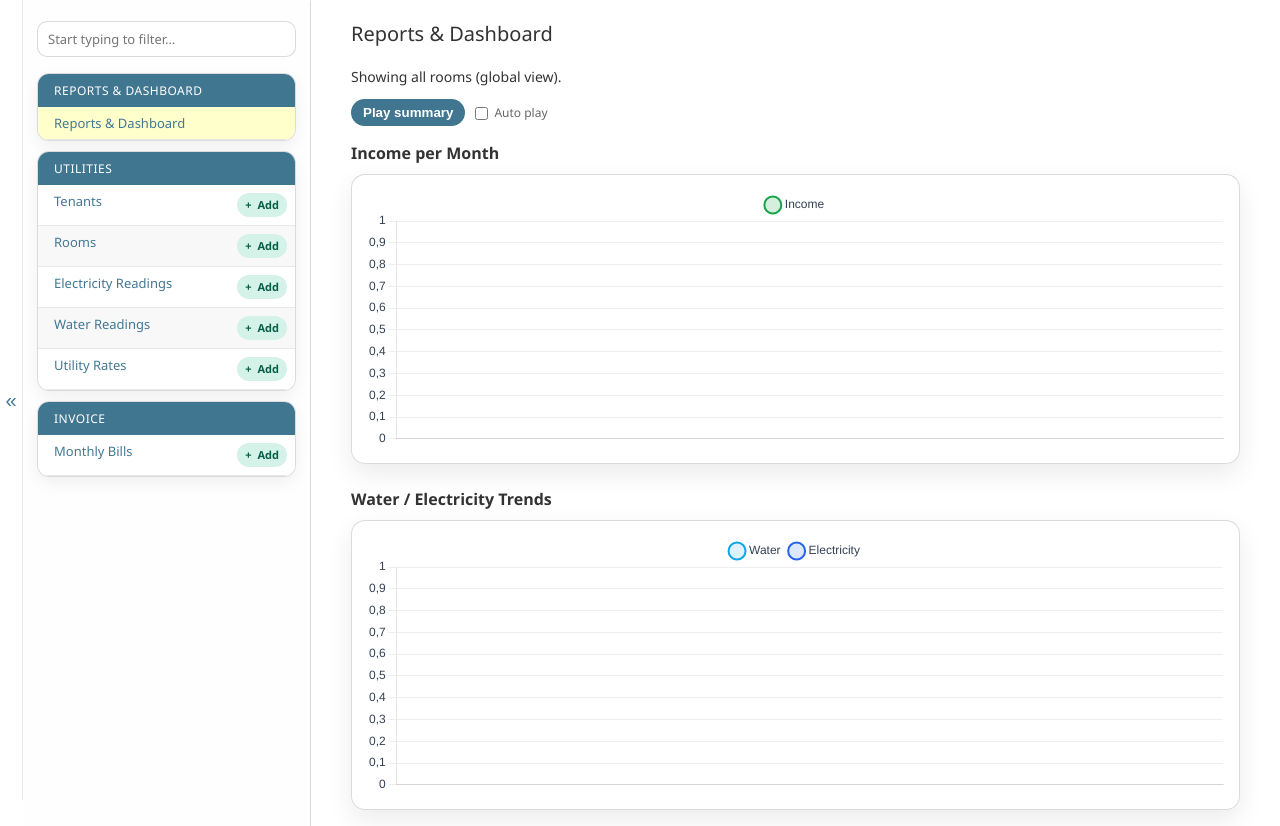
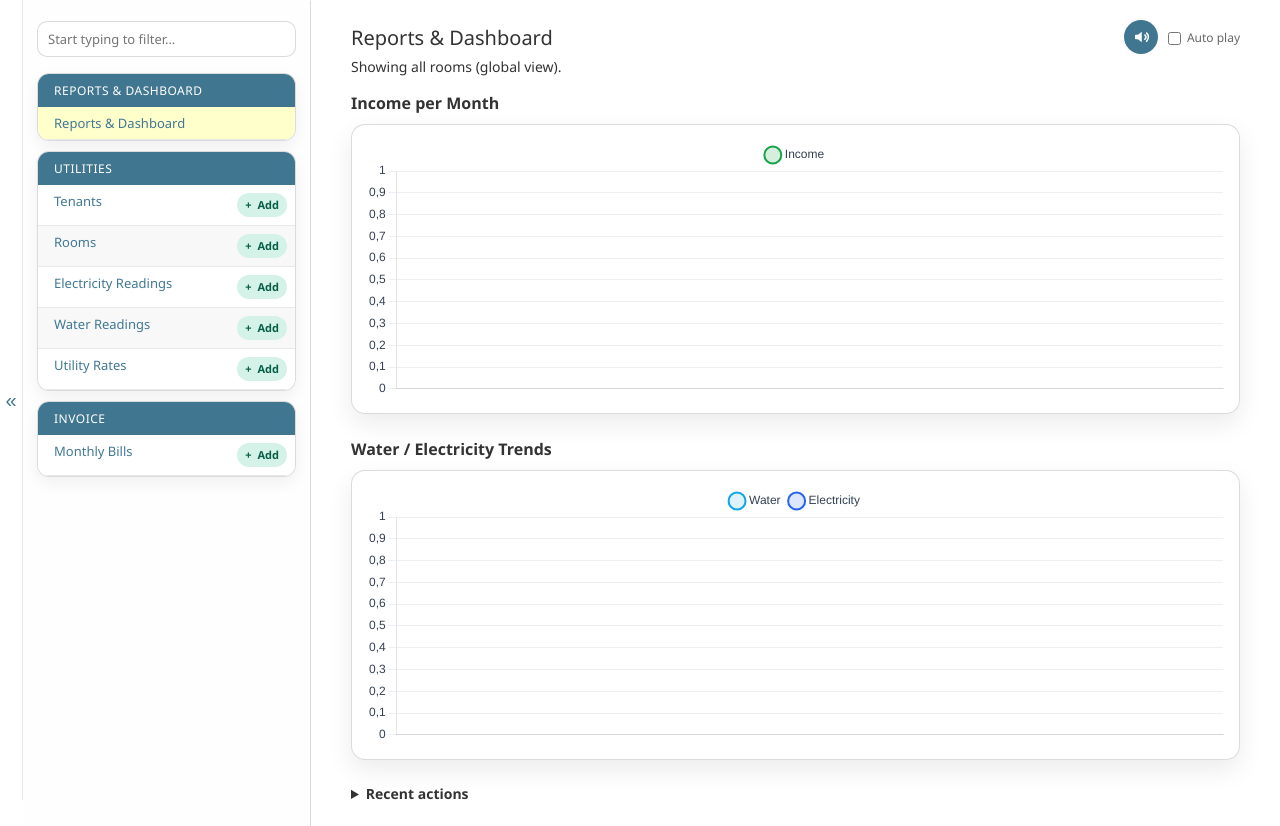
Before and after one commit to vathanarko7/rentHouseApp, a Django app: page /admin/dashboard/ in a window 1280 px wide. Shown: the part 112-938 px from the top of the page. Run offline with Django 5.2, Linux system fonts and the light colour scheme; the visitor is signed in with stand-in values (Sample User, id 1); data comes from the database, SQL or seed files in the repository; data that the repository does not hold is empty.

Commit message:
fix : top icon voice, read incorrect khmer

```diff
--- a/rooms/admin.py
+++ b/rooms/admin.py
@@ -2132,10 +2132,15 @@ def dashboard_view(request):
         elec_total = elec_usage_by_month.get(latest_month, 0) or 0
         with override("km"):
             month_label_km = date_format(latest_month, "F Y")
+        # voice_summary_km = (
+        #     f"ខែ{month_label_km} ទទួលបានចំណូលសរុប {income_total:,.0f}៛។ "
+        #     f"ប្រើប្រាស់ទឹកប្រើសរុបអស់ {int(round(water_total))}m³ "
+        #     f"និងអគ្គិសនីប្រើសរុបអស់ {int(round(elec_total))}kWh។"
+        # )
         voice_summary_km = (
-            f"ខែ{month_label_km} ទទួលបានចំណូលសរុប {income_total:,.0f}៛។ "
-            f"ប្រើប្រាស់ទឹកប្រើសរុបអស់ {int(round(water_total))}m³ "
-            f"និងអគ្គិសនីប្រើសរុបអស់ {int(round(elec_total))}kWh។"
+            f"{month_label_km} ទទួលបានចំណូលសរុប {income_total:,.0f}៛។ "
+            f"ប្រើប្រាស់ទឹកអស់សរុប {int(round(water_total))}m³ "
+            f"និងអគ្គិសនីសរុបអស់ {int(round(elec_total))}kWh។"
         )
 
     context = {
--- a/templates/admin/dashboard.html
+++ b/templates/admin/dashboard.html
@@ -12,7 +12,37 @@
 {% endblock %}
 
 {% block content %}
-<h1>{% translate "Reports & Dashboard" %}</h1>
+<div class="dashboard-header">
+  <h1>{% translate "Reports & Dashboard" %}</h1>
+  <div class="voice-summary voice-summary--compact">
+    <button
+      type="button"
+      class="button voice-icon-btn"
+      id="voice-summary-play"
+      aria-label="{% translate "Play summary" %}"
+      title="{% translate "Play summary" %}"
+    >
+      <svg viewBox="0 0 24 24" aria-hidden="true">
+        <path
+          d="M4 10v4a1 1 0 0 0 1 1h3l5 4V5l-5 4H5a1 1 0 0 0-1 1z"
+          fill="currentColor"
+        />
+        <path
+          d="M16.5 8.5a1 1 0 0 1 1.4 0 5 5 0 0 1 0 7.1 1 1 0 1 1-1.4-1.4 3 3 0 0 0 0-4.3 1 1 0 0 1 0-1.4z"
+          fill="currentColor"
+        />
+        <path
+          d="M18.9 6.1a1 1 0 0 1 1.4 0 8.5 8.5 0 0 1 0 12.1 1 1 0 1 1-1.4-1.4 6.5 6.5 0 0 0 0-9.3 1 1 0 0 1 0-1.4z"
+          fill="currentColor"
+        />
+      </svg>
+    </button>
+    <label class="voice-toggle">
+      <input type="checkbox" id="voice-summary-auto" />
+      {% translate "Auto play" %}
+    </label>
+  </div>
+</div>
 
 {% if is_tenant %}
 <p>{% translate "Showing your room data only." %}</p>
@@ -21,17 +51,37 @@
 {% endif %}
 
 <style>
+  .dashboard-header {
+    display: flex;
+    align-items: center;
+    justify-content: space-between;
+    gap: 12px;
+    flex-wrap: wrap;
+  }
+  .dashboard-header h1 {
+    margin: 0;
+  }
   .voice-summary {
-    margin: 12px 0 6px;
     display: flex;
     align-items: center;
     gap: 10px;
     flex-wrap: wrap;
   }
-  .voice-summary button {
+  .voice-summary--compact {
+    margin: 0;
+  }
+  .voice-icon-btn {
     border-radius: 999px;
-    padding: 6px 12px;
-    font-weight: 600;
+    padding: 6px;
+    width: 34px;
+    height: 34px;
+    display: inline-flex;
+    align-items: center;
+    justify-content: center;
+  }
+  .voice-icon-btn svg {
+    width: 18px;
+    height: 18px;
   }
   .voice-summary .voice-toggle {
     display: inline-flex;
@@ -95,6 +145,9 @@
     .chart-card {
       padding: 12px;
     }
+    .dashboard-header {
+      align-items: flex-start;
+    }
   }
   #income-chart,
   #usage-chart {
@@ -149,14 +202,6 @@
   }
 </style>
 
-<div class="voice-summary">
-  <button type="button" class="button" id="voice-summary-play">{% translate "Play summary" %}</button>
-  <label class="voice-toggle">
-    <input type="checkbox" id="voice-summary-auto" />
-    {% translate "Auto play" %}
-  </label>
-</div>
-<p id="voice-summary-display" class="voice-summary-text" style="margin: 6px 0 0; color: var(--body-quiet-color, #6b7280);"></p>
 
 <section class="dashboard-section">
   <h2 style="margin: 0 0 8px; font-size: 16px; font-weight: 600;">
@@ -445,44 +490,19 @@
 <script>
   (function () {
     var textEl = document.getElementById("voice-summary-text");
-    var textDisplay = document.getElementById("voice-summary-display");
     var playBtn = document.getElementById("voice-summary-play");
     var autoToggle = document.getElementById("voice-summary-auto");
     if (!textEl || !playBtn || !autoToggle) return;
 
-    var summaryText = "";
-    try {
-      summaryText = JSON.parse(textEl.textContent || '""');
-    } catch (e) {
-      summaryText = (textEl.textContent || "").trim();
-    }
-    if (textDisplay) {
-      textDisplay.textContent = summaryText;
-    }
+    var summaryText = (textEl.textContent || "").trim();
     var storageKey = "voiceSummaryAuto";
     var autoOn = localStorage.getItem(storageKey) === "1";
     autoToggle.checked = autoOn;
-
-    function pickVoice() {
-      var voices = window.speechSynthesis ? window.speechSynthesis.getVoices() : [];
-      if (!voices.length) return null;
-      var kmVoice = null;
-      for (var i = 0; i < voices.length; i++) {
-        var v = voices[i];
-        if (v.lang && v.lang.toLowerCase().indexOf("km") === 0) {
-          kmVoice = v;
-          break;
-        }
-      }
-      return kmVoice;
-    }
 
     function speak() {
       if (!summaryText || !window.speechSynthesis) return;
       var utter = new SpeechSynthesisUtterance(summaryText);
       utter.lang = "km-KH";
-      var voice = pickVoice();
-      if (voice) utter.voice = voice;
       window.speechSynthesis.cancel();
       window.speechSynthesis.speak(utter);
     }
@@ -498,12 +518,6 @@
     if (autoOn) {
       speak();
     }
-
-    if (window.speechSynthesis) {
-      window.speechSynthesis.onvoiceschanged = function () {
-        if (autoOn) speak();
-      };
-    }
   })();
 </script>
 {% endblock %}
```
